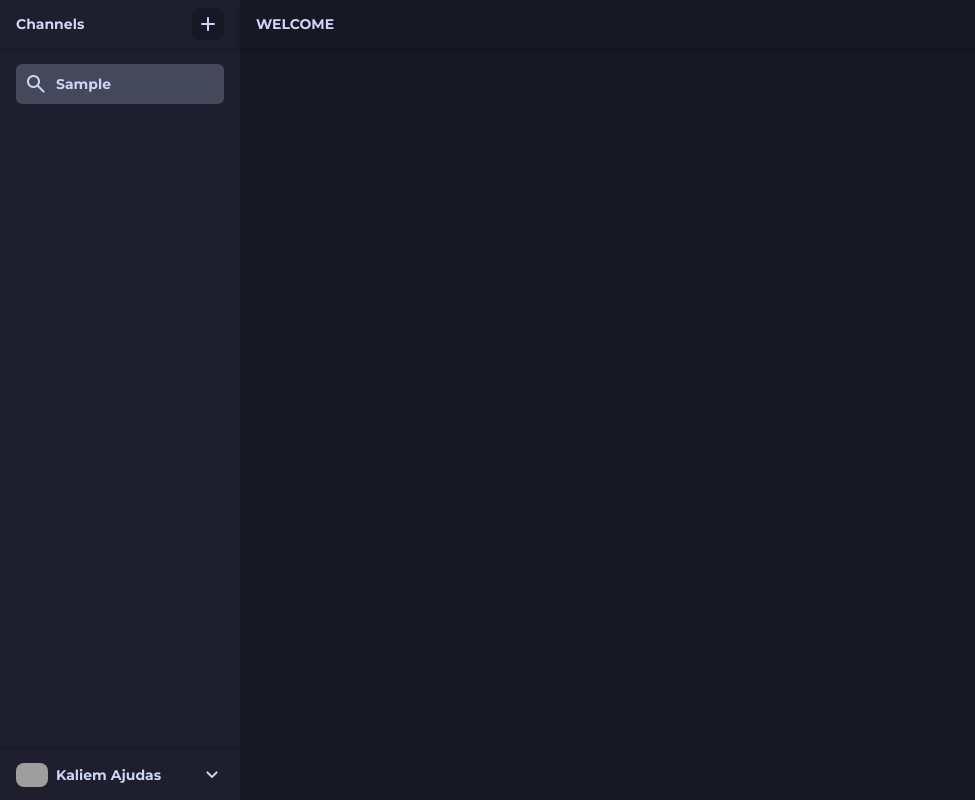
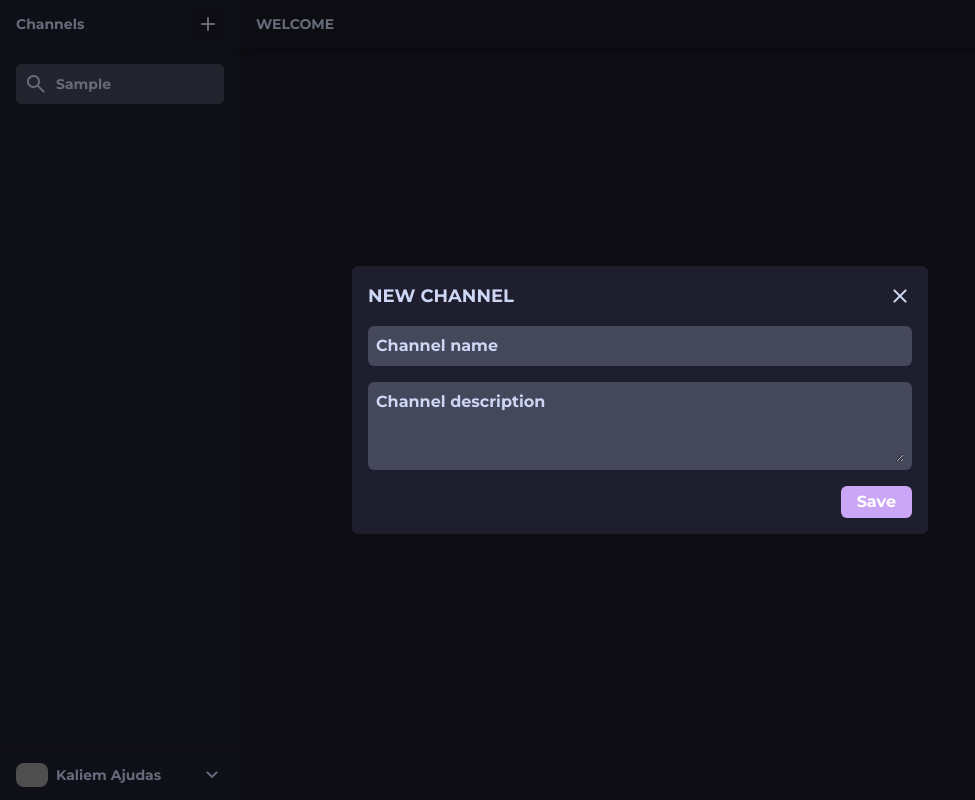
Before and after one commit to KaliemSB/chat-app-client, a React (Vite) app: page / in a window 1280 px wide. Both pictures are taken after typing "Sample" into the empty fields and a click on the button "add". Shown: the whole page, without its empty margins (0-975 px from the left). Built offline with nearby package versions, Linux system fonts and the light colour scheme; grey boxes are pictures that could not be loaded.

Commit message:
feat: modal

```diff
--- a/package.json
+++ b/package.json
@@ -11,7 +11,8 @@
   "dependencies": {
     "react": "^18.2.0",
     "react-dom": "^18.2.0",
-    "sass": "^1.54.8"
+    "sass": "^1.54.8",
+    "zustand": "^4.1.1"
   },
   "devDependencies": {
     "@types/react": "^18.0.17",
--- a/src/components/atoms/ChannelButton.tsx
+++ b/src/components/atoms/ChannelButton.tsx
@@ -1,6 +1,10 @@
-const ChannelButton: React.FC = () => {
+type ChannelButton = {
+  onClick: Function
+}
+
+const ChannelButton: React.FC<ChannelButton> = (props) => {
   return (
-    <button title="Create channel" className="bg-mantle flex items-center justify-center select-none rounded-md p-1">
+    <button onClick={() => props.onClick()} title="Create channel" className="bg-mantle flex items-center justify-center select-none rounded-md p-1">
       <span className="material-symbols-rounded text-text">add</span>
     </button>
   );
--- /dev/null
+++ b/src/components/atoms/Modal.tsx
@@ -0,0 +1,48 @@
+import { useModalStore } from "../../contexts/modal";
+
+const Modal: React.FC = () => {
+  const state = useModalStore((state) => state.modal);
+  const toggleModal = useModalStore((state) => state.toggle);
+
+  return (
+    <div
+      id="modal"
+      className={`${
+        state ? "" : "hidden"
+      } z-10 fixed inset-0 transition-opacity px-2`}
+    >
+      <div
+        tabIndex={-1}
+        onClick={() => toggleModal()}
+        className="absolute inset-0 bg-black opacity-50"
+      ></div>
+      <div className="bg-base w-full max-w-xl h-max relative top-1/2 left-1/2 transform -translate-x-1/2 -translate-y-1/2 rounded-md p-4 flex flex-col gap-4">
+        <div className="flex justify-between items-center">
+          <p className="text-text text-lg uppercase">New channel</p>
+          <span onClick={() => toggleModal()} className="material-symbols-rounded text-text cursor-pointer select-none">close</span>
+        </div>
+        <div className="bg-surface1 rounded-md flex px-2 py-2">
+          <input
+            className="bg-transparent text-text placeholder:text-text outline-none overflow-hidden"
+            type="text"
+            placeholder="Channel name"
+          />
+        </div>
+        <div className="bg-surface1 rounded-md flex px-2 py-2">
+          <textarea
+            className="bg-transparent text-text placeholder:text-text outline-none w-full"
+            rows={3}
+            placeholder="Channel description"
+          />
+        </div>
+        <div className="flex items-center justify-end">
+          <button className="bg-mauve px-4 py-1 rounded-md">
+            <p className="text-white">Save</p>
+          </button>
+        </div>
+      </div>
+    </div>
+  );
+};
+
+export { Modal };
--- a/src/components/blocks/ChannelHeader.tsx
+++ b/src/components/blocks/ChannelHeader.tsx
@@ -1,5 +1,5 @@
 const ChannelHeader: React.FC = () => {
-  return <p className="text-sm text-text font-bold uppercase">Welcome</p>
+  return <p className="text-sm text-text font-bold uppercase cursor-pointer">Welcome</p>
 }
 
 export { ChannelHeader };
--- a/src/components/blocks/Channels.tsx
+++ b/src/components/blocks/Channels.tsx
@@ -36,11 +36,11 @@ const Channels: React.FC = () => {
     <div className="flex flex-col gap-4">
       <ChannelSearch onChange={setSearch} value={search} />
       {search.length > 0
-        ? filteredChannels.map((v) => (
-            <ChannelItem label={v.label} preview={v.preview} />
+        ? filteredChannels.map((v, i) => (
+            <ChannelItem key={i} label={v.label} preview={v.preview} />
           ))
-        : channels.map((v) => (
-            <ChannelItem label={v.label} preview={v.preview} />
+        : channels.map((v, i) => (
+            <ChannelItem key={i} label={v.label} preview={v.preview} />
           ))}
     </div>
   );
--- a/src/components/blocks/Header.tsx
+++ b/src/components/blocks/Header.tsx
@@ -1,12 +1,19 @@
+import { useModalStore } from "../../contexts/modal";
 import { ChannelButton } from "../atoms/ChannelButton";
 
 const Header: React.FC = () => {
+  const toggleModal = useModalStore((state) => state.toggle)
+
+  const showModal = () => {
+    toggleModal();
+  };
+
   return (
     <div className="flex justify-between items-center w-full">
       <p className="text-text font-bold text-sm cursor-pointer select-none text-center">
         Channels
       </p>
-      <ChannelButton />
+      <ChannelButton onClick={showModal} />
     </div>
   );
 };
--- /dev/null
+++ b/src/contexts/modal.ts
@@ -0,0 +1,13 @@
+import create from 'zustand'
+
+interface ModalState {
+  modal: boolean
+  toggle: () => void
+}
+
+const useModalStore = create<ModalState>()((set) => ({
+  modal: false,
+  toggle: () => set((state) => ({ modal: !state.modal })),
+}))
+
+export { useModalStore };
--- a/src/main.tsx
+++ b/src/main.tsx
@@ -1,5 +1,6 @@
 import React from "react";
 import ReactDOM from "react-dom/client";
+import { Modal } from "./components/atoms/Modal";
 import { ChannelHeader } from "./components/blocks/ChannelHeader";
 import { Channels } from "./components/blocks/Channels";
 import { Header } from "./components/blocks/Header";
@@ -23,5 +24,6 @@ ReactDOM.createRoot(document.getElementById("root") as HTMLElement).render(
       </div>
       <div className="Chat bg-mantle"></div>
     </main>
+    <Modal />
   </React.StrictMode>
 );
```
Also changed, not shown: 1 other file (tests, documents, lock files or other folders).
